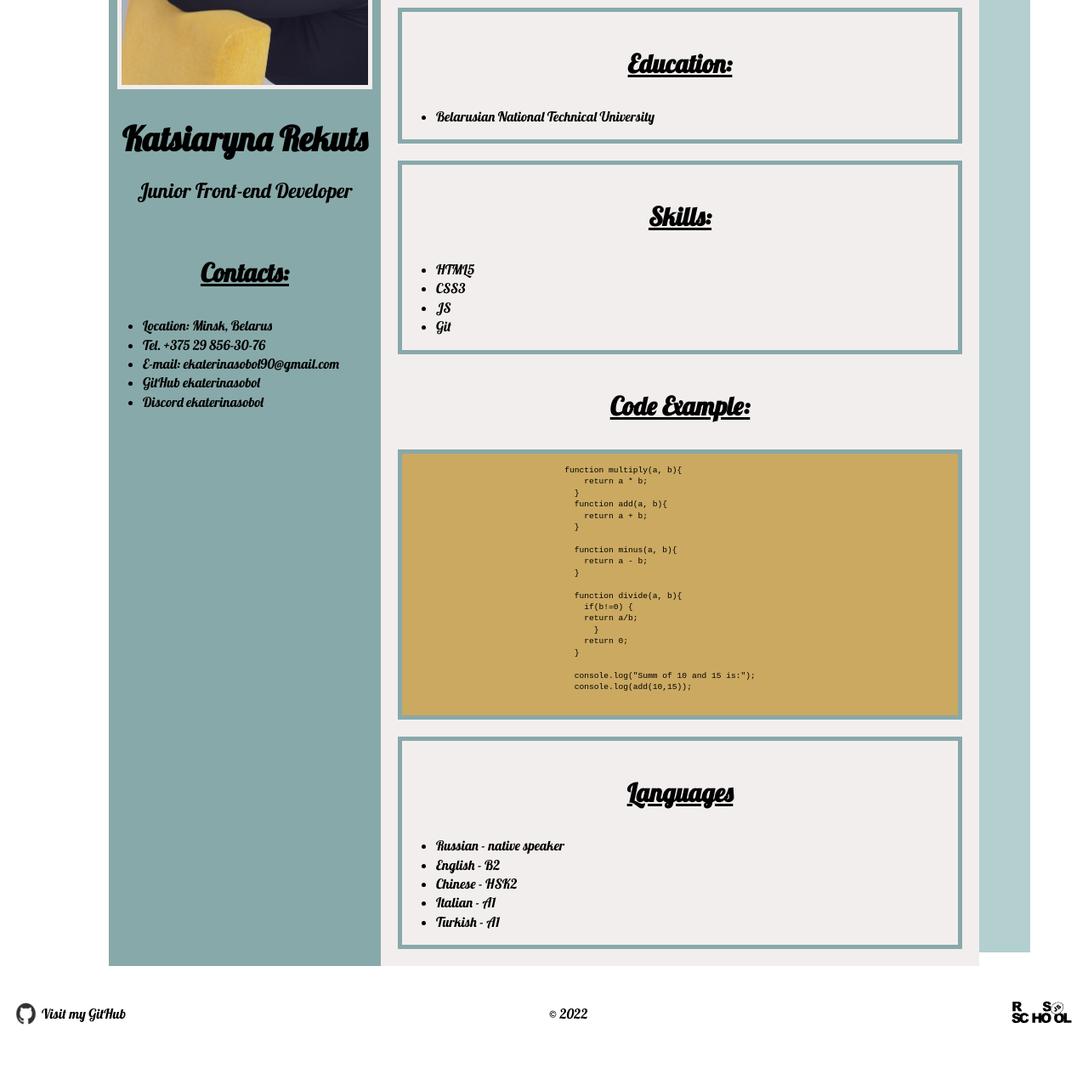
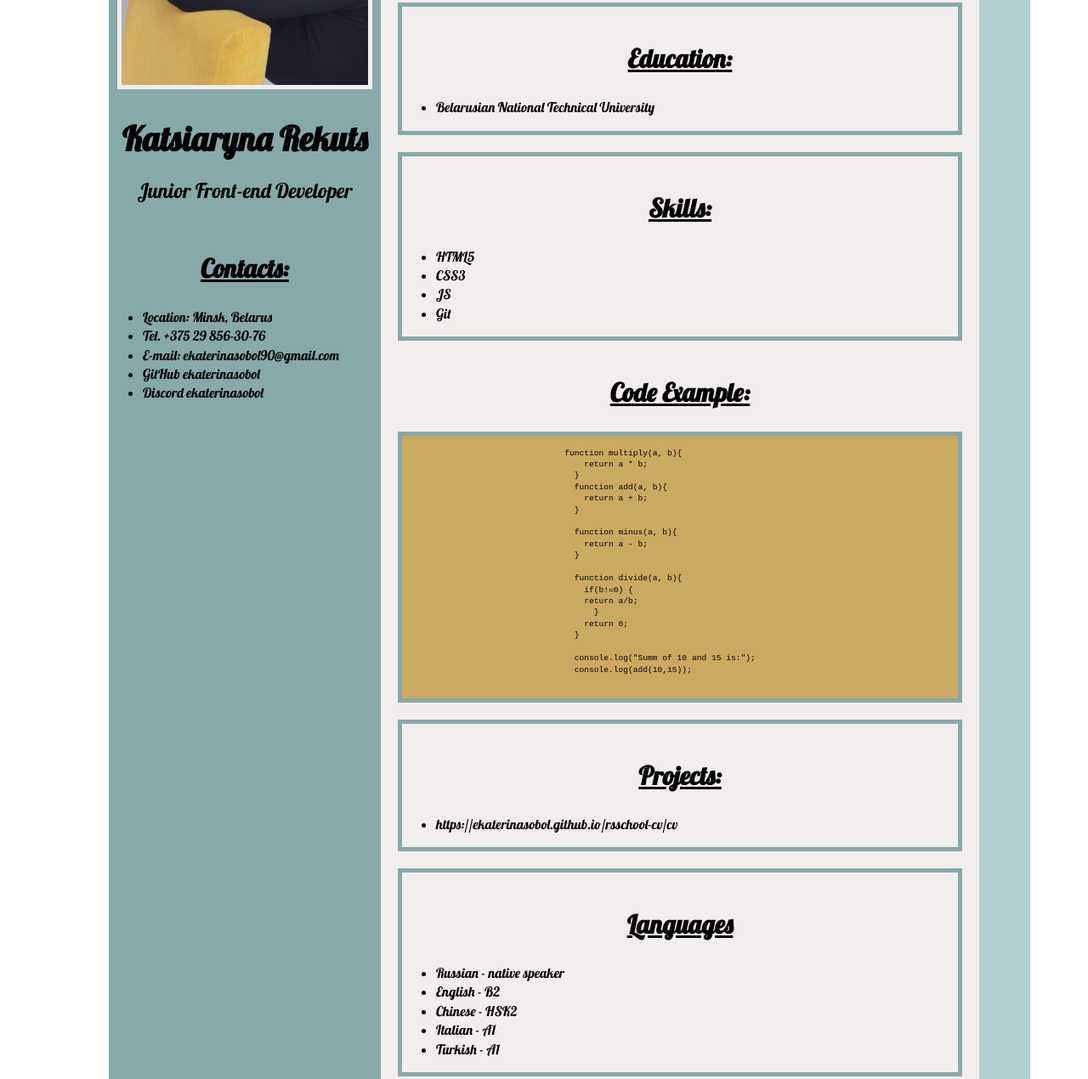
Before and after one commit to ekaterinasobol/rsschool-cv-stage0, a plain HTML site: page index.html in a window 1280 px wide. Shown: the part 368-1638 px from the top of the page at 85% size. Before the commit the page ends 1605 px from the top, so only its background shows below. Drawn offline with Linux system fonts and the light colour scheme.

Commit message:
feat: add menu projects

```diff
--- a/index.html
+++ b/index.html
@@ -6,11 +6,11 @@
     <meta http-equiv="X-UA-Compatible" content="IE=edge">
     <meta name="viewport" content="width=device-width, initial-scale=1.0">
     <title>CV</title>
-    <link rel="stylesheet" href="style.css">
     <link rel="icon" href="assets/svg/favicon.ico">
     <link rel="preconnect" href="https://fonts.googleapis.com">
     <link rel="preconnect" href="https://fonts.gstatic.com" crossorigin>
     <link href="https://fonts.googleapis.com/css2?family=Lobster&display=swap" rel="stylesheet">
+    <link rel="stylesheet" href="style.css">
 </head>
 
 <body>
@@ -18,13 +18,13 @@
         <div class="two-parts">
             <div class="left-part">
                <header>
-                   <img src="assets/img/DSC_0415.jpg" alt="Photo" width="290" height="425">
+                   <img src="assets/img/DSC_0415.jpg" alt="Photo" width="290">
                    <h1>Katsiaryna Rekuts</h1>
                    <h2>Junior Front-end Developer</h2>
                </header>
                <main>
                    <section class="contacts">
-                       <h3 id="contacts">Contacts:</h3>
+                       <h2 id="contacts">Contacts:</h2>
                        <ul>
                            <li>Location: Minsk, Belarus
                            </li>
@@ -44,28 +44,31 @@
                </main>
             </div>
             <div class="right-part">
-                <ul class="menu">
+                <nav class="menu">
+                <ul>
                     <li><a class="active" href="#about-myself">About Myself</a></li>
                     <li><a href="#contacts">Contacts</a></li>
                     <li><a href="#education">Education</a></li>
                     <li><a href="#skills">Skills</a></li>
                     <li><a href="#code-example">Code Example</a></li>
+                    <li><a href="#projects">Projects</a></li>
                     <li><a href="#languages">Languages</a></li>
                   </ul>
+                </nav>
                 <section class="about-myself">
-                          <h3 id="#about-myself">About Myself</h3>
+                          <h2 id="#about-myself">About Myself</h2>
                           <p>I have been working as a specialist in marketing for 10 years but now my goal is to get a new profession.</p>
                           <p>I am willing to gain new knowledge in programming and to improve my personal skills.</p>
                           <p>I am very hardworking, reliable, diligent and responsible. I am a good team player. I will do my best to become a valuable specialist in the field of front-end development.</p>
                 </section>
                 <section class="education">
-                        <h3 id="education">Education:</h3>
+                        <h2 id="education">Education:</h2>
                         <ul>
                             <li>Belarusian National Technical University</li>
                         </ul>
                 </section>
                 <section class="skills">
-                    <h3 id="skills">Skills:</h3>
+                    <h2 id="skills">Skills:</h2>
                     <ul>
                         <li>HTML5</li>
                         <li>CSS3</li>
@@ -74,7 +77,7 @@
                     </ul>
                 </section>
                 <section class="code-example">
-                    <h3 id="code-example">Code Example:</h3>
+                    <h2 id="code-example">Code Example:</h2>
                     <pre>
                         <code>
                             function multiply(a, b){
@@ -100,8 +103,17 @@
                         </code>
                     </pre>
                 </section>
+                <section class="projects">
+                    <h2 id="projects">Projects:</h2>
+                    <ul>
+                        <li>
+                            <a href="https://ekaterinasobol.github.io/rsschool-cv/cv">https://ekaterinasobol.github.io/rsschool-cv/cv
+                            </a>
+                        </li>
+                    </ul>
+                </section>
                 <section class="languages">
-                    <h3 id="languages">Languages</h3>
+                    <h2 id="languages">Languages</h2>
                     <ul>
                         <li>Russian - native speaker</li>
                         <li>English - B2</li>
--- a/style.css
+++ b/style.css
@@ -47,7 +47,7 @@ main {
     padding: 0px;
 
 }
-main .contacts h3 {
+main .contacts h2 {
     text-align: center;
     text-decoration: underline;
     font-size: 30px;
@@ -88,7 +88,7 @@ li a:hover:not(.active) {
  margin: 20px;
  border: 5px solid rgb(136, 169, 169);
 }
-.about-myself h3 {
+.about-myself h2 {
     text-align: center;
     text-decoration: underline;
     margin-top: 40px;
@@ -101,7 +101,7 @@ li a:hover:not(.active) {
     margin: 20px;
     border: 5px solid rgb(136, 169, 169);
 }
-.education h3 {
+.education h2 {
     text-align: center;
     text-decoration: underline;
     margin-top: 40px;
@@ -111,7 +111,7 @@ li a:hover:not(.active) {
     margin: 20px;
     border: 5px solid rgb(136, 169, 169);
 }
-.skills h3 {
+.skills h2 {
     text-align: center;
     text-decoration: underline;
     margin-top: 40px;
@@ -125,17 +125,30 @@ pre {
     font-size: 0.6rem;
     background-color: #cba961;
 }
-.code-example h3 {
+.code-example h2 {
     text-align: center;
     text-decoration: underline;
     margin-top: 40px;
     font-size: 30px;
 }
+.projects {
+    margin: 20px;
+    border: 5px solid rgb(136, 169, 169);
+}
+.projects h2 {
+    text-align: center;
+    text-decoration: underline;
+    margin-top: 40px;
+    font-size: 30px;
+}
+.projects a {
+
+}
 .languages {
     margin: 20px;
     border: 5px solid rgb(136, 169, 169);
 }
-.languages h3 {
+.languages h2 {
     text-align: center;
     text-decoration: underline;
     margin-top: 40px;
```
